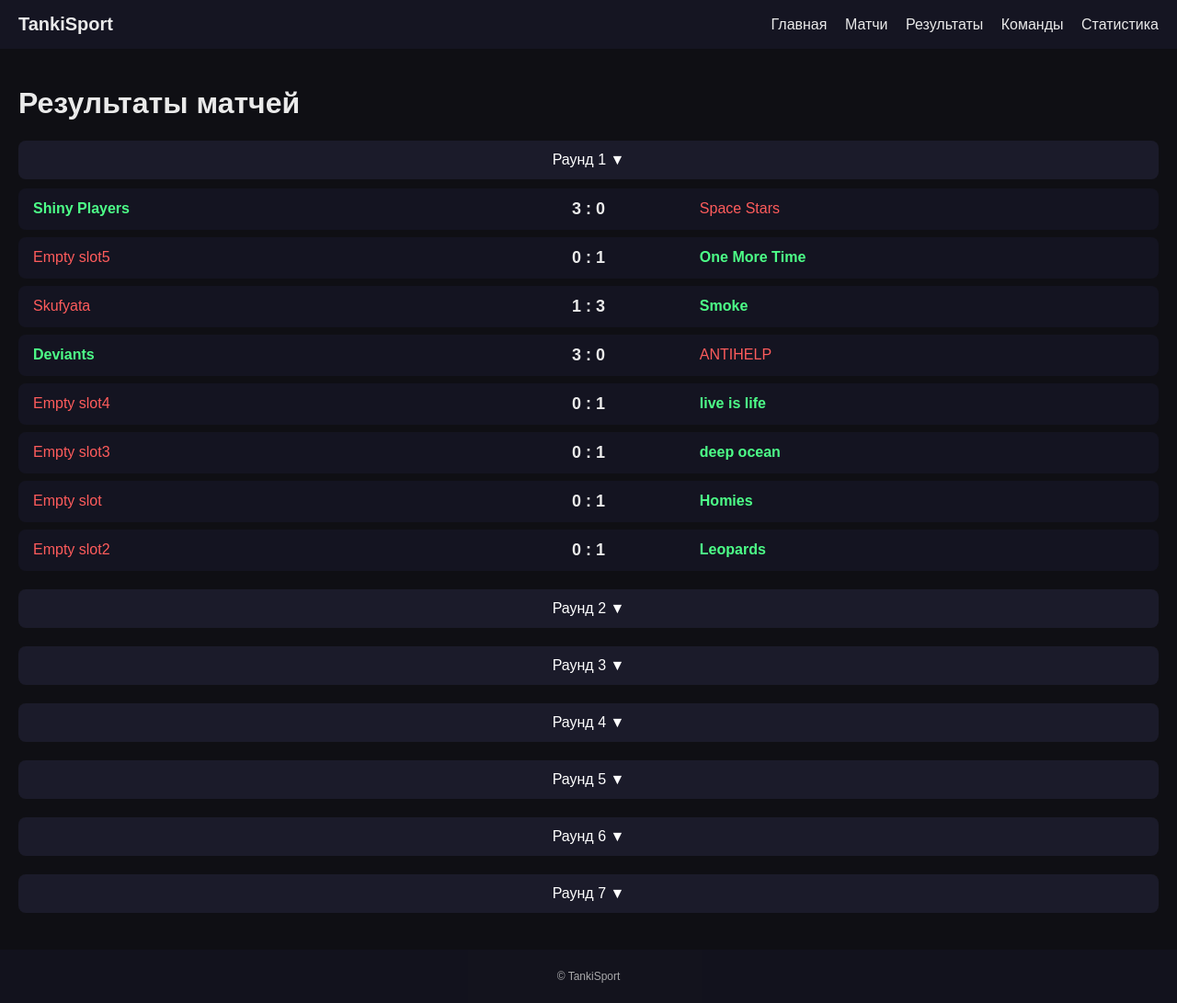
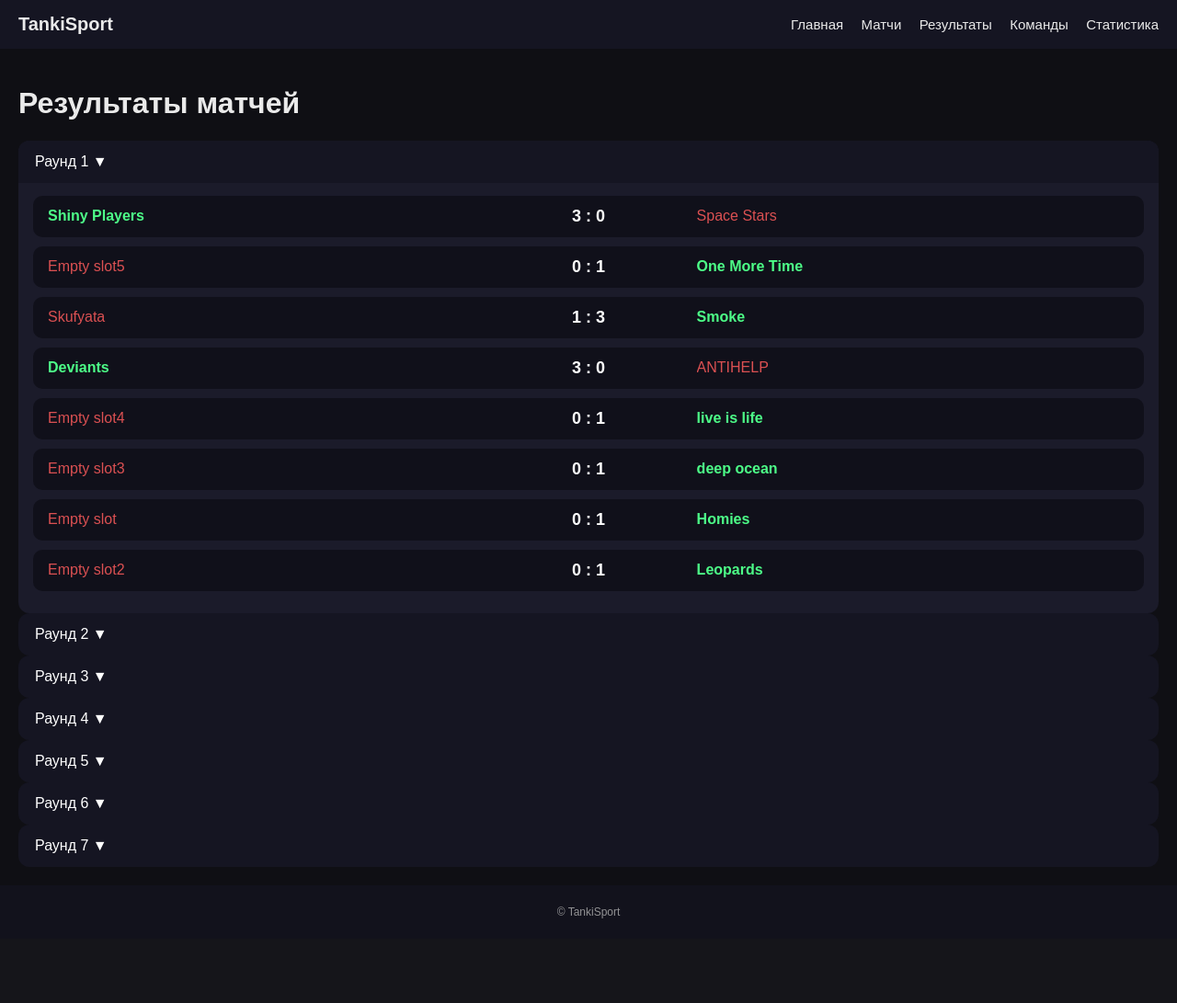
Before and after one commit to Maestr0-ai/tankisport-project, a Flask app: page /results in a window 1280 px wide, after a click that opens the changed part. Shown: the whole page at 92% size. After the commit the page ends 999 px from the top, so only its background shows below. Run offline with Flask 3, Linux system fonts and the light colour scheme.

Commit message:
Update style.css

```diff
--- a/web/static/style.css
+++ b/web/static/style.css
@@ -1,3 +1,7 @@
+/* ======================
+   BASE
+====================== */
+
 body {
     margin: 0;
     font-family: Arial, sans-serif;
@@ -22,6 +26,7 @@ nav a {
     color: #eaeaea;
     margin-left: 15px;
     text-decoration: none;
+    font-size: 15px;
 }
 
 nav a:hover {
@@ -37,8 +42,13 @@ footer {
     padding: 10px;
     text-align: center;
     font-size: 12px;
-    opacity: 0.7;
+    opacity: 0.6;
 }
+
+
+/* ======================
+   SCHEDULE (MATCHES)
+====================== */
 
 .matches {
     display: flex;
@@ -48,117 +58,129 @@ footer {
 
 .match-card {
     background: #1b1b2a;
-    padding: 15px 20px;
-    border-radius: 10px;
-    box-shadow: 0 0 10px rgba(0,0,0,0.4);
+    padding: 16px 20px;
+    border-radius: 12px;
+    box-shadow: 0 0 10px rgba(0,0,0,0.35);
 }
 
 .match-time {
-    font-size: 14px;
+    font-size: 13px;
     opacity: 0.7;
+    margin-bottom: 6px;
 }
 
 .match-teams {
-    font-size: 18px;
-    margin: 8px 0;
     display: flex;
     justify-content: space-between;
     align-items: center;
+    font-size: 18px;
 }
 
-.match-status {
-    font-size: 13px;
-    color: #4da3ff;
+.match-teams .vs {
+    font-size: 14px;
+    opacity: 0.5;
 }
+
+
+/* ======================
+   RESULTS
+====================== */
 
 .results {
     display: flex;
     flex-direction: column;
-  gap: 15px;
+    gap: 18px;
 }
 
-.round {
+/* Round block */
+
+.round-block {
     background: #1b1b2a;
-  padding: 12px 16px;
-  border-radius: 10px;
+    border-radius: 12px;
+    overflow: hidden;
 }
 
-.round summary {
-  cursor: pointer;
-  font-size: 18px;
-  font-weight: bold;
-}
-
-.results-list {
-  margin-top: 10px;
-  padding-left: 20px;
-}
-
-.results-list li {
-  margin-bottom: 6px;
-  opacity: 0.9;
-}
-
-.round-block {
-  margin-bottom: 20px;
-}
+/* Toggle button */
 
 .round-toggle {
     width: 100%;
-  background: #1b1b2a;
-  color: #fff;
-  padding: 12px;
+    background: #151522;
+    color: #ffffff;
+    padding: 14px 18px;
     border: none;
-  border-radius: 8px;
+    cursor: pointer;
     font-size: 16px;
-  cursor: pointer;
+    text-align: left;
 }
 
 .round-toggle:hover {
     background: #1d1d2f;
 }
 
+/* Content */
+
 .round-content {
     display: none;
-  margin-top: 10px;
+    padding: 14px 16px;
 }
 
 .round-content.open {
     display: block;
 }
 
+
+/* ======================
+   RESULT CARD
+====================== */
+
 .result-card {
     display: flex;
     justify-content: space-between;
     align-items: center;
-  background: #141421;
+    background: #10101a;
     padding: 12px 16px;
-  border-radius: 8px;
-  margin-bottom: 8px;
+    border-radius: 10px;
+    margin-bottom: 10px;
 }
+
+/* Teams */
 
 .team {
     width: 40%;
     font-size: 16px;
+    white-space: nowrap;
+    overflow: hidden;
+    text-overflow: ellipsis;
 }
 
-.winner {
+.team.winner {
     color: #4dff88;
     font-weight: bold;
 }
 
-.loser {
+.team.loser {
     color: #ff5c5c;
+    opacity: 0.85;
 }
+
+/* Score */
 
 .score {
     width: 20%;
     text-align: center;
     font-size: 18px;
     font-weight: bold;
+    color: #ffffff;
 }
 
+
+/* ======================
+   EMPTY STATES
+====================== */
+
 .no-results {
+    padding: 12px 0;
+    font-size: 14px;
     opacity: 0.6;
-  padding: 10px;
+    text-align: center;
 }
```
Lines whose indentation alone changed are shown as unchanged.
